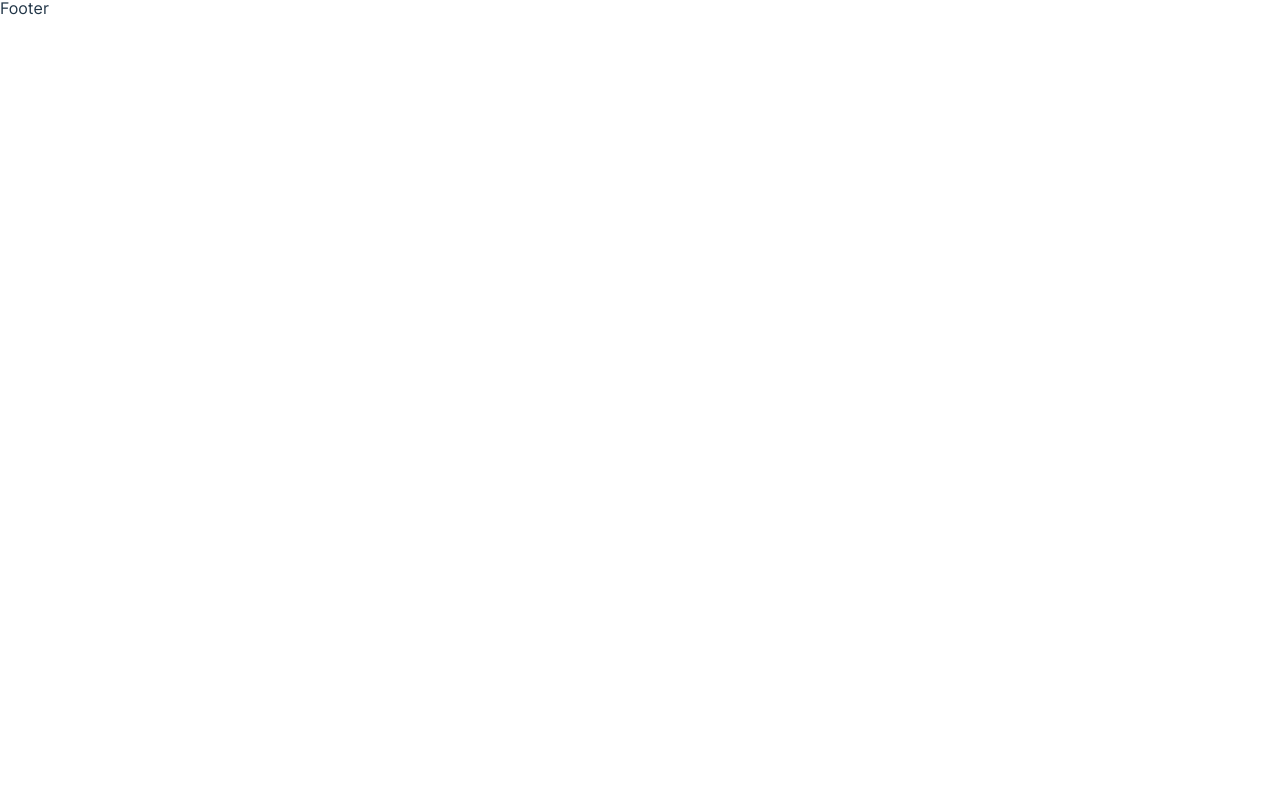
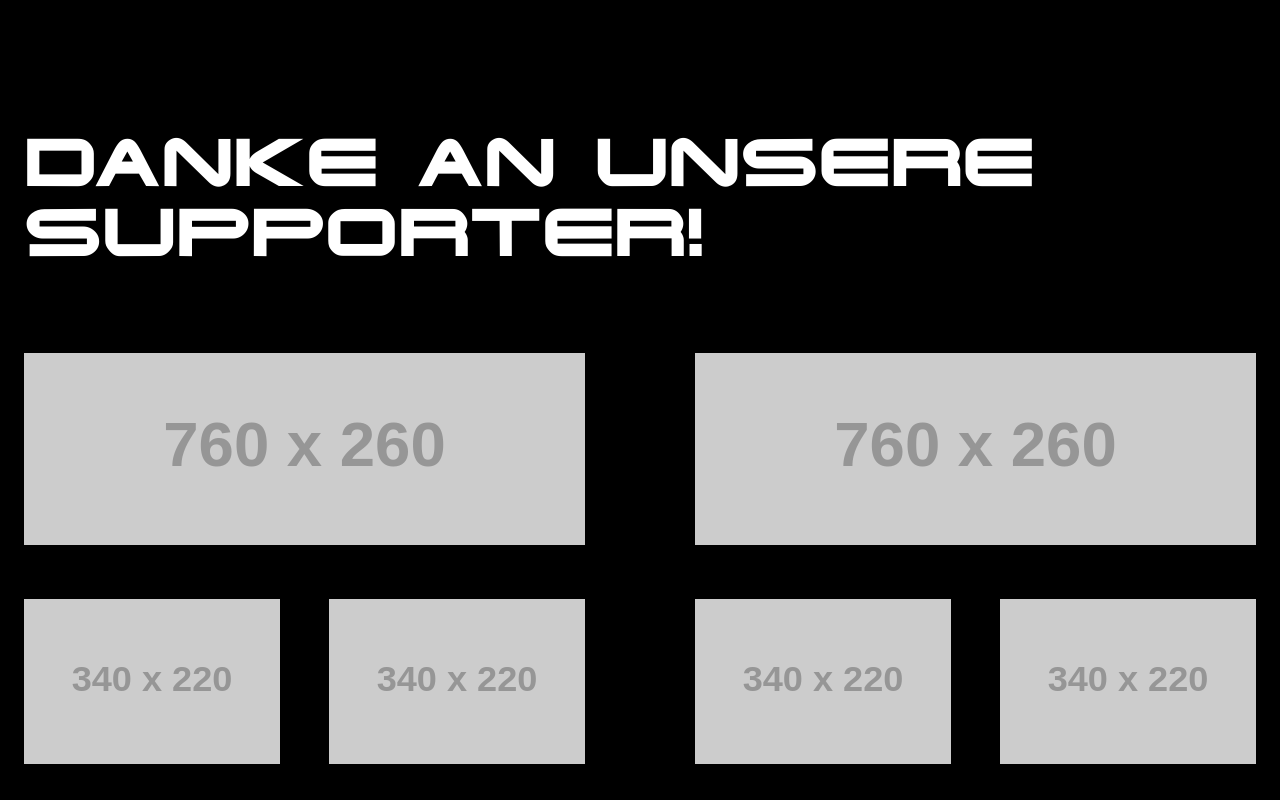
Before and after one commit to IF2023/IF2023, a React (Vite) app in the folder IF2023_Website/: page / in a window 1280 px wide. Shown: the part 3180-3980 px from the top of the page. Before the commit the page ends 3200 px from the top, so only its background shows below. Built offline with nearby package versions, Linux system fonts and the light colour scheme.

Commit message:
initial works on sponsors section, see comment need revision on css background image, see comment of scss module

```diff
--- a/IF2023_Website/src/sections/Supporter/Supporter.jsx
+++ b/IF2023_Website/src/sections/Supporter/Supporter.jsx
@@ -1,5 +1,46 @@
+import AnimationWrapper from "../../components/AnimationWrapper/AnimationWrapper";
+import styles from "./Supporter.module.scss";
+
 const Supporter = () => {
-  return <section>Supporter</section>;
+  return (
+    <section className={styles.supporter}>
+      <AnimationWrapper>
+        <h1 className={styles.heading}>Danke an unsere Supporter!</h1>
+      </AnimationWrapper>
+      <div className={styles.grid}>
+        <div>
+          <div className={styles.big}>
+            <a href="">
+              <img src="https://placehold.co/760x260" alt="" />
+            </a>
+          </div>
+          <div className={styles.small}>
+            <a href="">
+              <img src="https://placehold.co/340x220" alt="" />
+            </a>
+            <a href="">
+              <img src="https://placehold.co/340x220" alt="" />
+            </a>
+          </div>
+        </div>
+        <div>
+          <div className={styles.big}>
+            <a href="">
+              <img src="https://placehold.co/760x260" alt="" />
+            </a>
+          </div>
+          <div className={styles.small}>
+            <a href="">
+              <img src="https://placehold.co/340x220" alt="" />
+            </a>
+            <a href="">
+              <img src="https://placehold.co/340x220" alt="" />
+            </a>
+          </div>
+        </div>
+      </div>
+    </section>
+  );
 };
 
 export default Supporter;
--- /dev/null
+++ b/IF2023_Website/src/sections/Supporter/Supporter.module.scss
@@ -0,0 +1,42 @@
+@import "src/variables";
+
+.supporter {
+  // idk how to squeeze the image, y height should be compressed down, but it scales proportionally instead
+  // (ノಠ益ಠ)ノ彡┻━┻
+  // background-image: url("../../../public/assets/SVG/SVG-Webseite/Footer.svg");
+  // background-position: left 0px bottom -50px;
+  // background-size: 160% 100%;
+  // background-repeat: no-repeat;
+
+  background-color: $color_black;
+  color: $color_white;
+  padding: 10rem 1.5rem 25rem 1.5rem;
+}
+
+.heading {
+  font-family: $font_Terminator;
+  font-size: $font_size_lg;
+  margin-bottom: 5rem;
+  text-transform: uppercase;
+}
+
+.grid {
+  display: flex;
+  justify-content: space-between;
+}
+
+.big img {
+  aspect-ratio: 38 / 13;
+  max-height: 15vw;
+}
+
+.small {
+  display: flex;
+  justify-content: space-between;
+  margin-top: 3rem;
+}
+
+.small img {
+  aspect-ratio: 17 / 11;
+  max-width: 20vw;
+}
```
